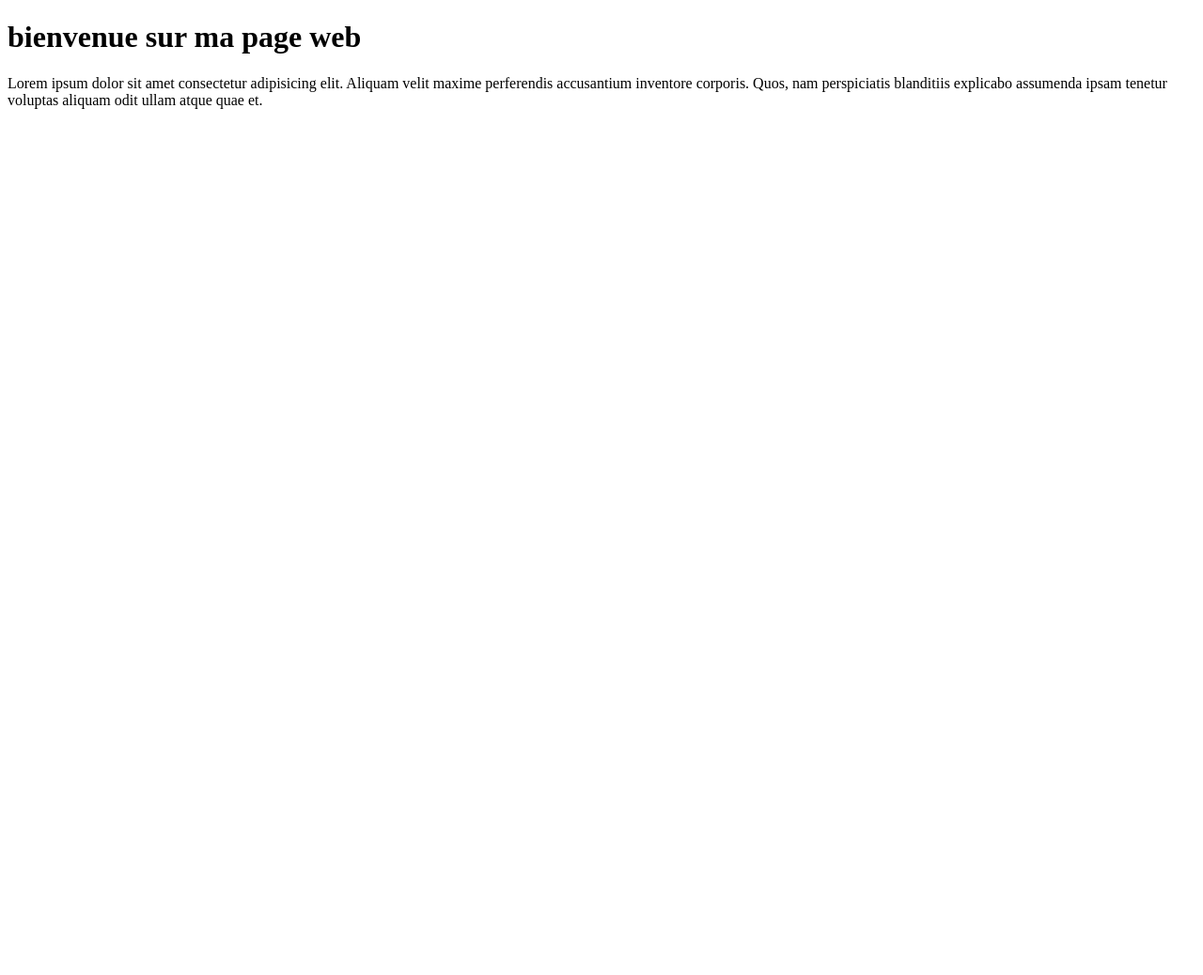
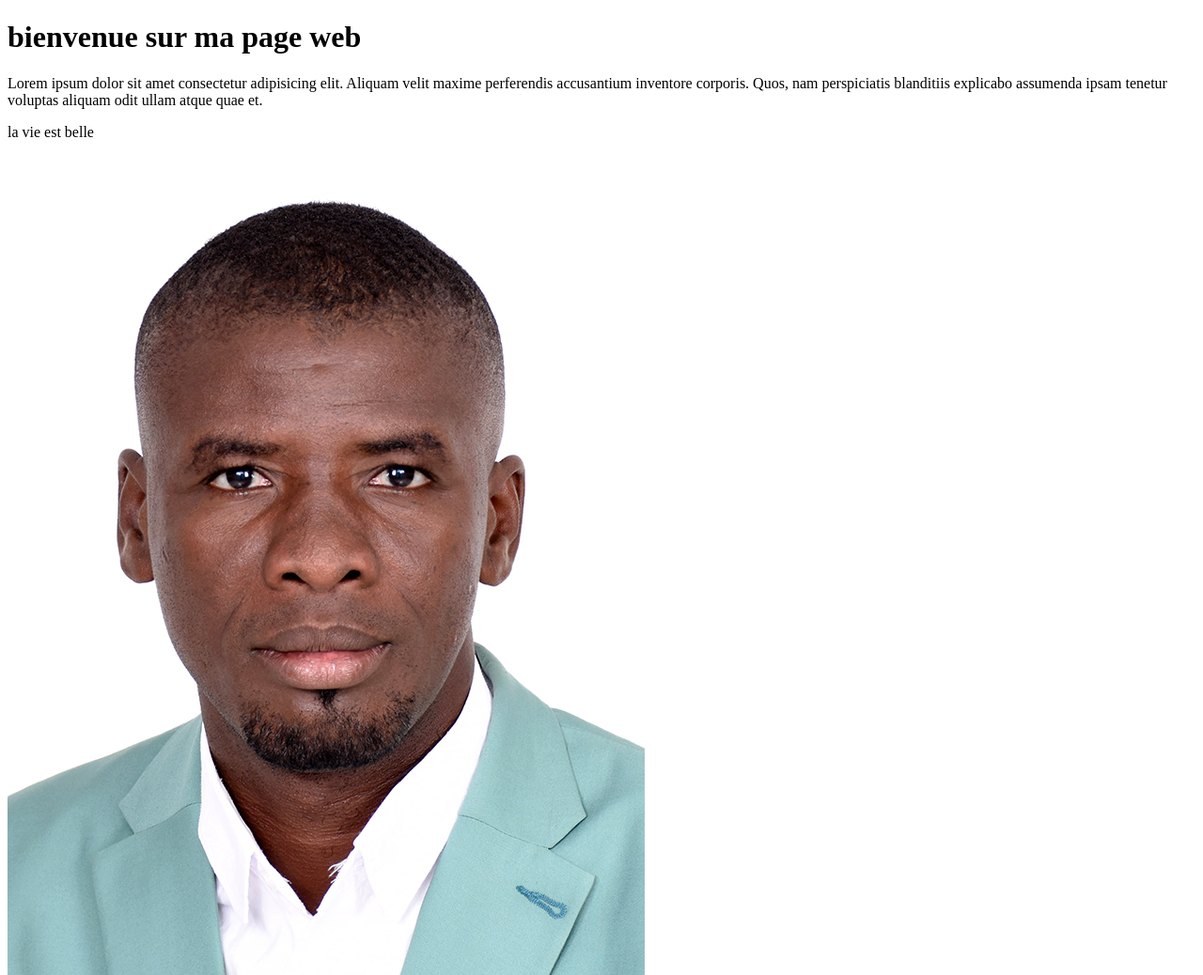
Before and after one commit to jessloukou85/mon_projet, a plain HTML site: page index.html in a window 1280 px wide. Shown: the whole page at 94% size. Before the commit the page ends 800 px from the top, so only its background shows below. Drawn offline with Linux system fonts and the light colour scheme.

Commit message:
creation du fichier jpg et ajout de l'image à la page

```diff
--- a/index.html
+++ b/index.html
@@ -9,5 +9,7 @@
 <body>
     <h1>bienvenue sur ma page web</h1>
     <p>Lorem ipsum dolor sit amet consectetur adipisicing elit. Aliquam velit maxime perferendis accusantium inventore corporis. Quos, nam perspiciatis blanditiis explicabo assumenda ipsam tenetur voluptas aliquam odit ullam atque quae et.</p>
+    <p>la vie est belle </p>
+    <img src="v1.jpg" alt="la photo de jess">
 </body>
 </html>
```
Also changed, not shown: v1.jpg (added).
